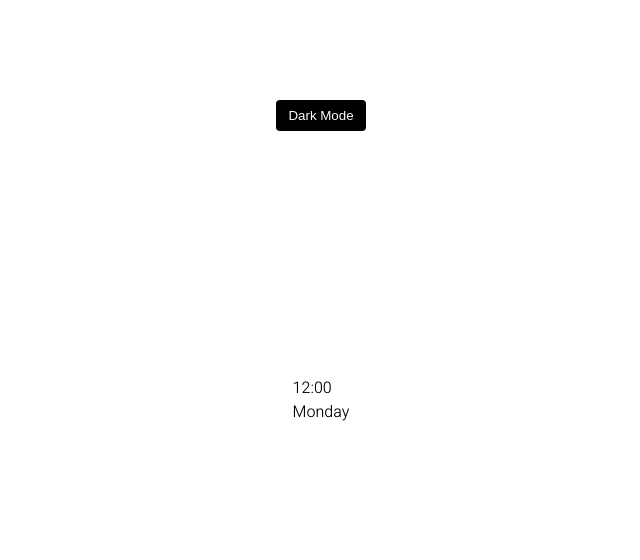
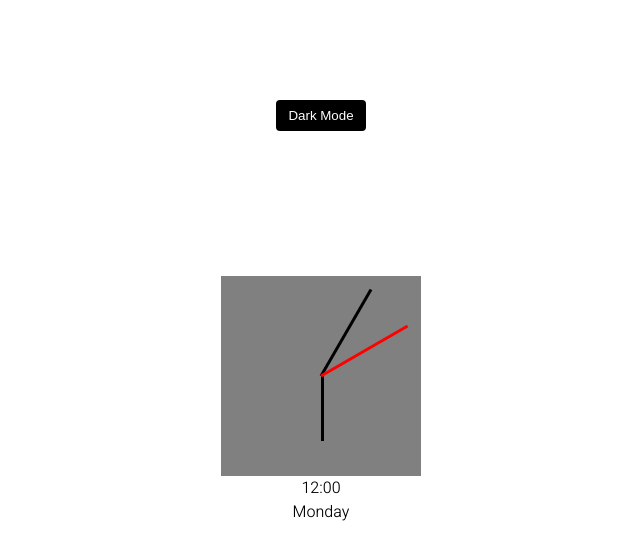
Before and after one commit to DanDo385/theme_clock, a plain HTML site: page index.html in a window 1280 px wide. Shown: the whole page, without its empty margins (319-959 px from the left). Drawn offline with Linux system fonts and the light colour scheme.

Commit message:
css2 saved

```diff
--- a/style.css
+++ b/style.css
@@ -43,3 +43,47 @@ body {
   position: absolute;
   top: 100px;
 }
+
+.toggle:focus {
+  outline: none;
+}
+
+.clock-container {
+  display: flex;
+  flex-direction: column;
+  justify-content: space-between;
+  align-items: center;
+}
+
+.clock {
+  position: relative;
+  width: 200px;
+  height: 200px;
+  background-color: grey;
+}
+
+.needle {
+  background-color: var(--primary-color);
+  position: absolute;
+  top: 50%;
+  left: 50%;
+  height: 65px;
+  width: 3px;
+  transform-origin: bottom center;
+  transition: all 0.5s ease-in;
+}
+
+.needle.hour {
+  tranform: translate(-50%,-100%) rotate(0deg)
+}
+
+.needle.minute {
+  transform: translate(-50%, -100%) rotate(30deg);
+  height: 100px;
+}
+
+.needle.second {
+  transform: translate(-50%, -100%) rotate(60deg);
+  height: 100px;
+  background-color: red;
+}
```
